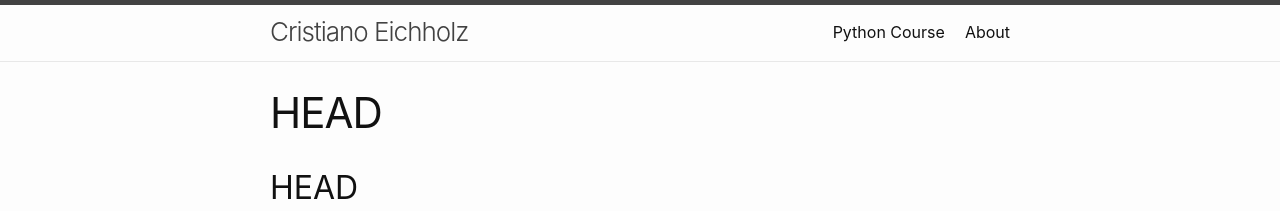
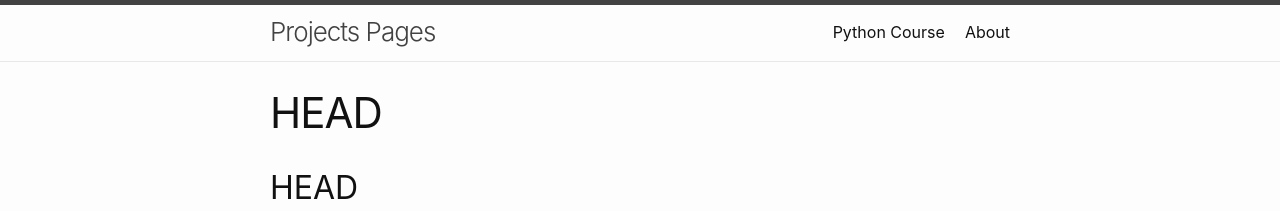
Before and after one commit to ceichholz/ceichholz.github.io, a Jekyll site: the page built from History.markdown, in a window 1280 px wide and 900 px high. Shown: the top 211 px of the window. Built offline with Jekyll 4.4.1, drawn with Linux system fonts in a browser that asks for light colours; our own code applies the rules of GitHub Pages for plain Markdown files; some of the changed text lies outside the part shown.

Commit message:
Update _config.yml

```diff
--- a/_config.yml
+++ b/_config.yml
@@ -1,4 +1,4 @@
-title: Cristiano Eichholz
+title: Projects Pages
 author: Cristiano Eichholz
 email: cristianowe@gmail.com
 description: > # this means to ignore newlines until "show_exerpts:"
@@ -7,7 +7,7 @@ description: > # this means to ignore newlines until "show_exerpts:"
 #  line in _config.yml. It will appear in your document head meta (for
 #  Google search results) and in your feed.xml site description.
 
-show_excerpts: false # set to true to show excerpts on the homepage
+show_excerpts: true # set to true to show excerpts on the homepage
 
 # Minima date format
 # refer to http://shopify.github.io/liquid/filters/date/ if you want to customize this
```
